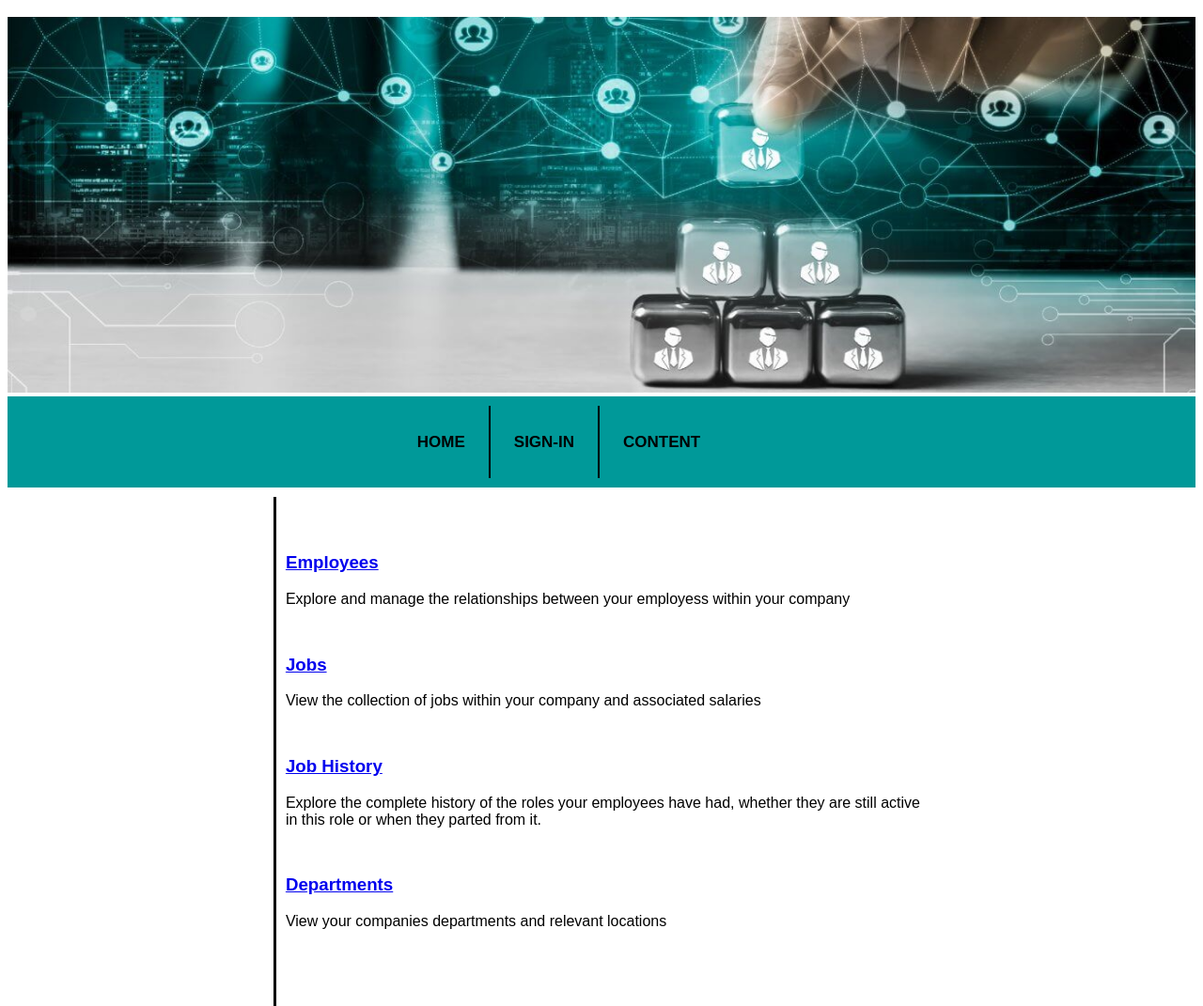
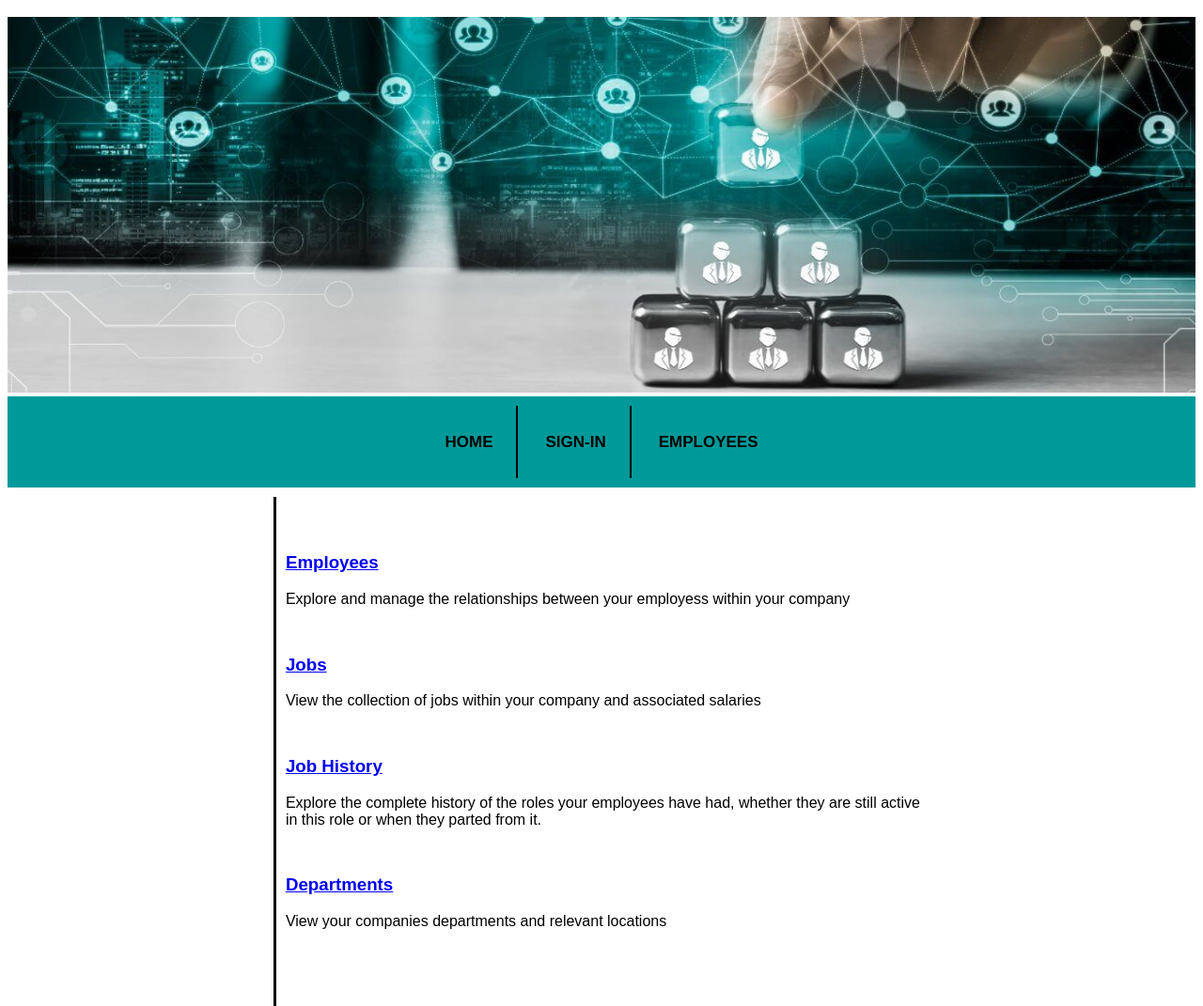
Before and after one commit to BrenKenna/webdev-ca, a plain HTML site: page index.html in a window 1280 px wide. Shown: the top 1071 px of the page at 94% size. Drawn offline with Linux system fonts and the light colour scheme.

Commit message:
fixed navbar ul centering

```diff
--- a/index.html
+++ b/index.html
@@ -27,7 +27,7 @@
             <ul>
                 <li><h3><a href="#" class="active">Home</a></h3></li>
                 <li><h3><a href="#">Sign-in</a></h3></li>
-                <li><h3><a href="tables/tables-standard.html">Content</a></h3></li>           <!-- Ideally drop down menu -->
+                <li><h3><a href="tables/Employees.html">Employees</a></h3></li>
             </ul>
         </nav>
 
--- a/stylings.css
+++ b/stylings.css
@@ -51,7 +51,6 @@
 *   - Want a hover styling
 */
 .banner {
-    float:left;
     /* background-color: #758CAC; */
     background-color: #009999;
     width: 100%;
@@ -59,19 +58,19 @@
     padding-bottom: 10px;
     margin-bottom: 10px;
     height: auto;
+    display: inline-block;
 }
-
 
 /* Style the navigation list & items */
 .banner ul{
     list-style: none;
-    padding-left: 0px;
-    margin: 0 auto;
-    width: 35%;
+    padding: 0;
+    margin: 0;
+    text-align: center;
 }
 
 .banner ul li{
-    float:left;
+    display: inline-block;
     padding: 0px 25px;
     border-right: 2px solid black;
 }
@@ -94,6 +93,7 @@
     -moz-transition: font-size 0.3s ease;
     -o-transition: font-size 0.3s ease;
     -ms-transition: font-size 0.3s ease;
+    display: block;
 }
 .banner ul li a:hover{
     font-size: 125%;
```
